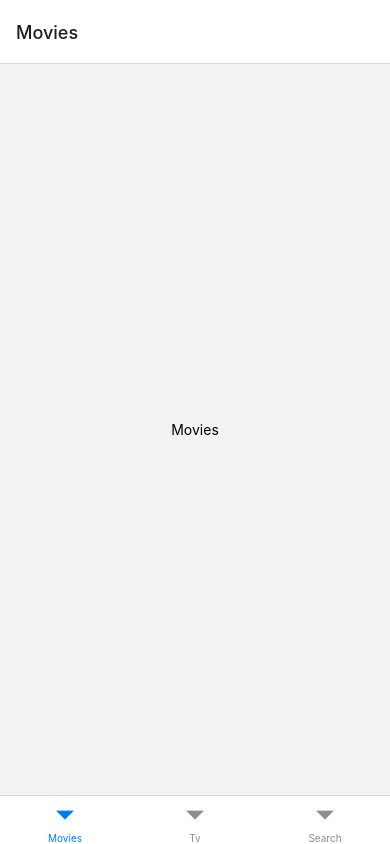
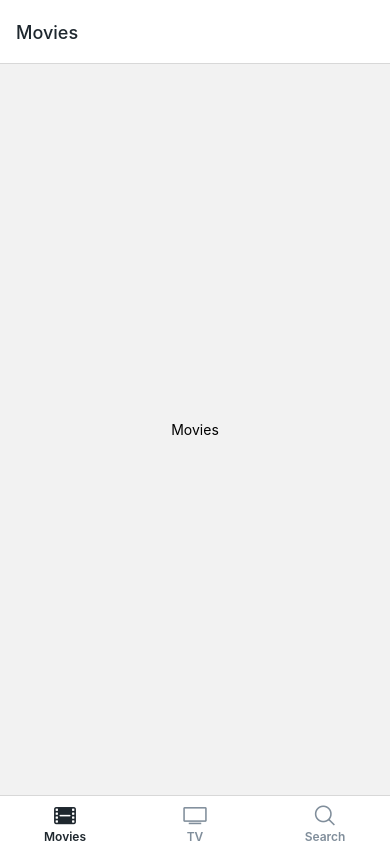
Before and after one commit to geonya/rn-imdd, a React Native app: screen / in a window 390 px wide. Built offline with nearby package versions, Linux system fonts and the light colour scheme.

Commit message:
Tab Bar Icons

```diff
--- a/App.js
+++ b/App.js
@@ -2,15 +2,26 @@ import React, { useState } from "react";
 import AppLoading from "expo-app-loading";
 import * as Font from "expo-font";
 import { Ionicons } from "@expo/vector-icons";
-import { Asset, useAssets } from "expo-asset";
 import { NavigationContainer } from "@react-navigation/native";
 import Tabs from "./navigation/Tabs";
 
+const loadFonts = (fonts) => fonts.map((font) => Font.loadAsync(font));
+
 export default function App() {
-	const [assets] = useAssets([require("./geony-profile.jpeg")]);
-	const [loaded] = Font.useFonts(Ionicons.font);
-	if (!assets || !loaded) {
-		return <AppLoading />;
+	const [ready, setReady] = useState(false);
+	const onFinish = () => setReady(true);
+	const startLoading = async () => {
+		const fonts = loadFonts([Ionicons.font]);
+		await Promise.all([...fonts]);
+	};
+	if (!ready) {
+		return (
+			<AppLoading
+				startAsync={startLoading}
+				onFinish={onFinish}
+				onError={console.error}
+			/>
+		);
 	}
 	return (
 		<NavigationContainer>
--- /dev/null
+++ b/colors.js
@@ -0,0 +1,4 @@
+export const YELLOW_COLOR = "#ffa801";
+export const BLACK_COLOR = "#1e272e";
+export const DARK_GREY = "#808e9b";
+export const LIGHT_GREY = "#d2dae2";
--- a/navigation/Tabs.js
+++ b/navigation/Tabs.js
@@ -1,10 +1,11 @@
 import React from "react";
-import { View, Text } from "react-native";
 import { createBottomTabNavigator } from "@react-navigation/bottom-tabs";
 import Movies from "../screens/Movies";
 import Tv from "../screens/Tv";
 import Search from "../screens/Search";
 import { useColorScheme } from "react-native";
+import { BLACK_COLOR, DARK_GREY, LIGHT_GREY, YELLOW_COLOR } from "../colors";
+import { Ionicons } from "@expo/vector-icons";
 
 const Tab = createBottomTabNavigator();
 
@@ -15,13 +16,62 @@ const Tabs = () => {
 		<Tab.Navigator
 			screenOptions={{
 				tabBarStyle: {
-					backgroundColor: isDark ? "black" : "white",
+					backgroundColor: isDark ? BLACK_COLOR : "white",
+				},
+				tabBarActiveTintColor: isDark ? YELLOW_COLOR : BLACK_COLOR,
+				tabBarInactiveTintColor: isDark ? LIGHT_GREY : DARK_GREY,
+				headerStyle: {
+					backgroundColor: isDark ? BLACK_COLOR : "white",
+				},
+				headerTitleStyle: {
+					color: isDark ? "#ffa801" : BLACK_COLOR,
+				},
+				tabBarLabelStyle: {
+					marginTop: -5,
+					fontSize: 12,
+					fontWeight: "600",
 				},
 			}}
 		>
-			<Tab.Screen name="Movies" component={Movies} />
-			<Tab.Screen name="Tv" component={Tv} />
-			<Tab.Screen name="Search" component={Search} />
+			<Tab.Screen
+				name="Movies"
+				component={Movies}
+				options={{
+					tabBarIcon: ({ focused, color, size }) => (
+						<Ionicons
+							name={focused ? "film" : "film-outline"}
+							color={color}
+							size={size}
+						/>
+					),
+				}}
+			/>
+			<Tab.Screen
+				name="TV"
+				component={Tv}
+				options={{
+					tabBarIcon: ({ focused, color, size }) => (
+						<Ionicons
+							name={focused ? "tv" : "tv-outline"}
+							color={color}
+							size={size}
+						/>
+					),
+				}}
+			/>
+			<Tab.Screen
+				name="Search"
+				component={Search}
+				options={{
+					tabBarIcon: ({ focused, color, size }) => (
+						<Ionicons
+							name={focused ? "search" : "search-outline"}
+							color={color}
+							size={size}
+						/>
+					),
+				}}
+			/>
 		</Tab.Navigator>
 	);
 };
--- a/package.json
+++ b/package.json
@@ -11,6 +11,7 @@
   "dependencies": {
     "@react-navigation/bottom-tabs": "^6.2.0",
     "@react-navigation/native": "^6.0.8",
+    "@types/react": "^17.0.43",
     "expo": "~44.0.2",
     "expo-app-loading": "~1.3.0",
     "expo-asset": "~8.4.6",
```
Also changed, not shown: 2 other files (tests, documents, lock files or other folders).
